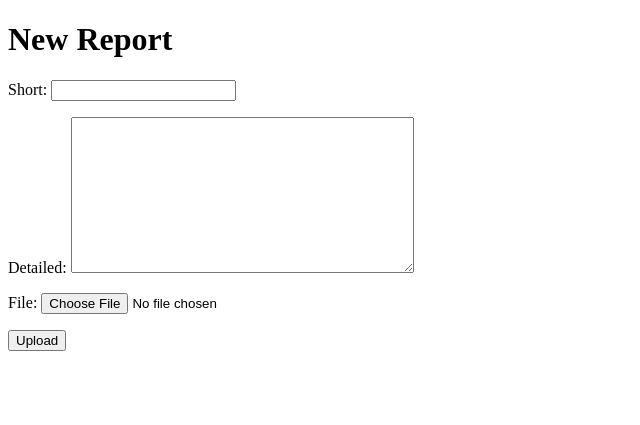
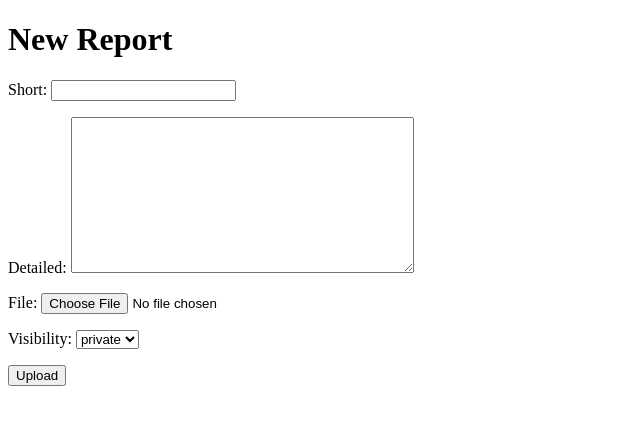
Before and after one commit to mcr5fh/Django_WebProject, a Django app: page /myapplication/report/ in a window 1280 px wide. Shown: the top 425 px of the page, without its empty margins (0-640 px from the left). Run offline with Django 3.2, Linux system fonts and the light colour scheme.

Commit message:
added visibility field to report

```diff
--- a/secureshare_new/myapplication/forms.py
+++ b/secureshare_new/myapplication/forms.py
@@ -2,6 +2,8 @@
 
 from django import forms
 from django.contrib.auth.models import User
+from django.forms.widgets import RadioSelect
+
 
 class UserForm(forms.ModelForm):
     class Meta:
@@ -21,4 +23,5 @@ class ReportForm(forms.ModelForm):
 
     class Meta:
         model = Report
-        fields = ('short','detailed','file',)
+        fields = ['short','detailed','file','visibility']
+        #widgets = {'visibility': RadioSelect(),}
--- a/secureshare_new/myapplication/models.py
+++ b/secureshare_new/myapplication/models.py
@@ -12,3 +12,8 @@ class Report(models.Model):
     #one or more files
     file = models.FileField(upload_to='documents/%Y/%m/%d', blank=True, null=True)
     #private/public
+    P_CHOICES = (
+        (u'private', u'private'),
+        (u'public', u'public'),
+    )
+    visibility = models.CharField(max_length=7, choices=P_CHOICES, default='private')
--- a/secureshare_new/myapplication/templates/list.html
+++ b/secureshare_new/myapplication/templates/list.html
@@ -15,6 +15,7 @@
                 <td>Report Title</td>
                 <td>Report Description</td>
                 <td>Report File</td>
+                <td>Visibility</td>
                 <td>Edit Report</td>
                 <td>Delete Report</td>
 			</tr>
@@ -30,6 +31,7 @@
                     No file
                 {% endif %}
                 </td>
+                <td>{{ report.visibility }}</td>
                 <td>
                 <form action="{% url "delete" %}" method="post" enctype="multipart/form-data">
                     {% csrf_token %}
```
Also changed, not shown: secureshare_new/myapplication/migrations/0002_auto_20151128_1546.py (added), secureshare_new/myapplication/migrations/0003_auto_20151128_1557.py (added), secureshare_new/myapplication/migrations/0004_auto_20151128_1631.py (added), secureshare_new/myapplication/migrations/0005_auto_20151128_1634.py (added).
